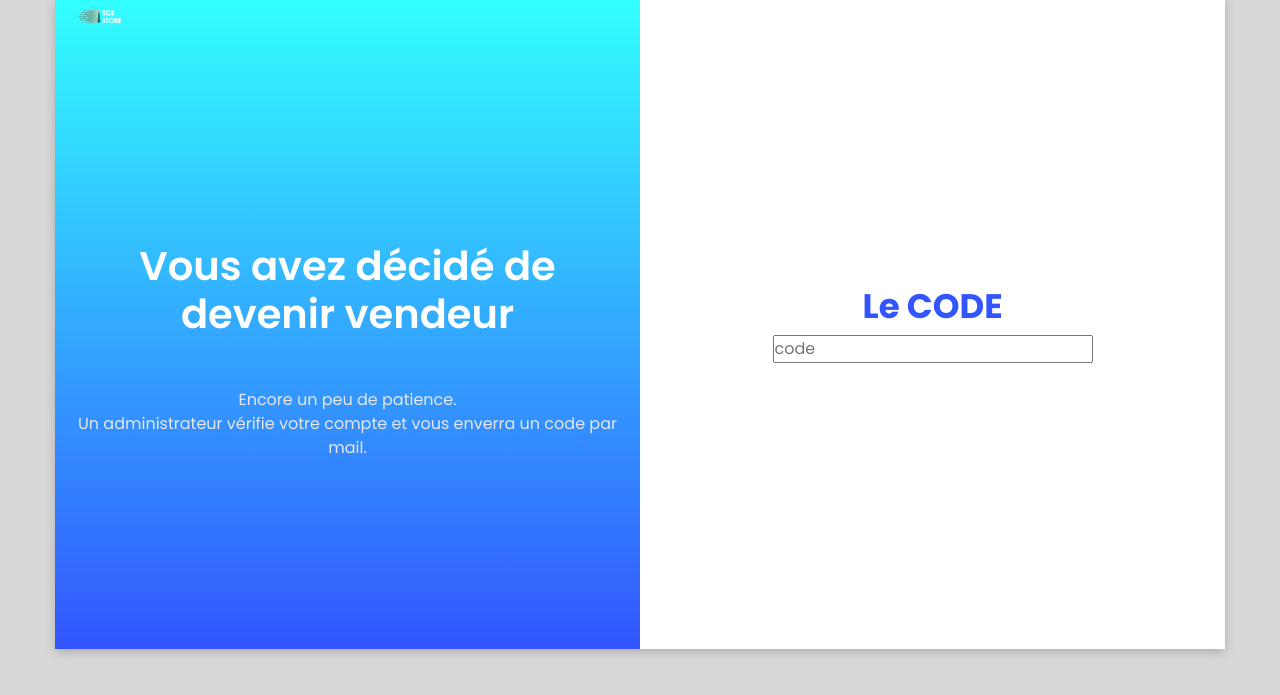
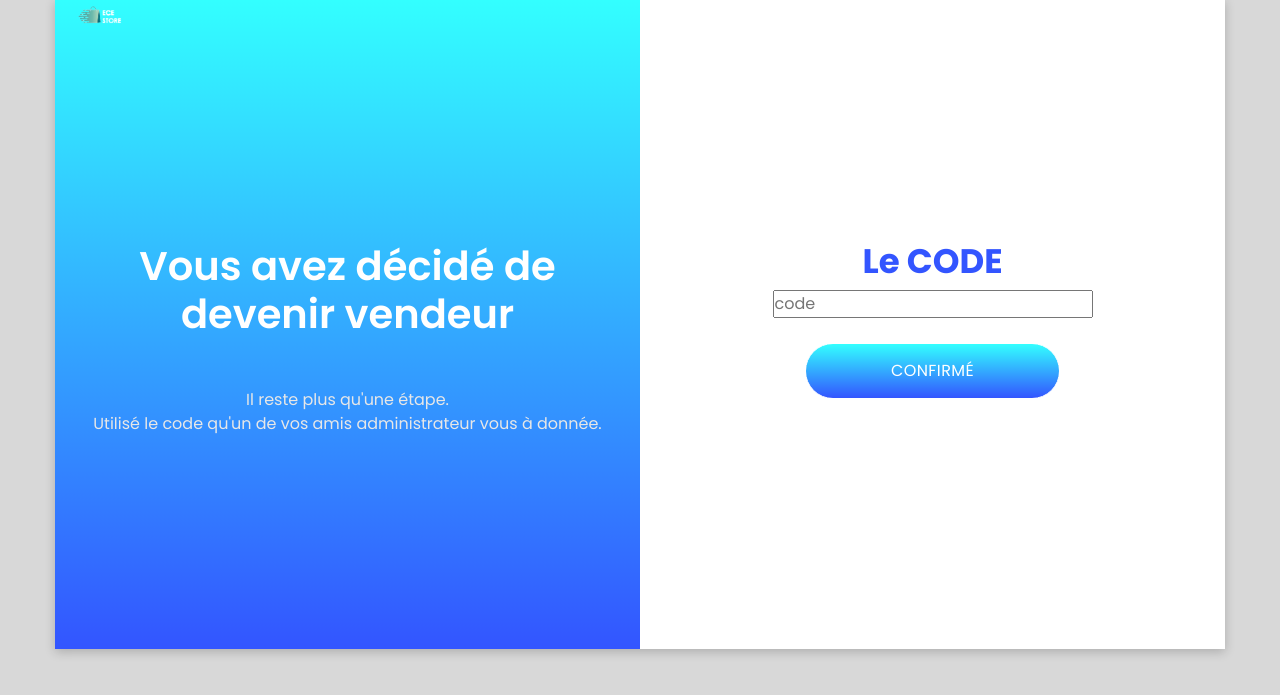
Before and after one commit to kassim0/ECE_Commerce, a PHP site: page /attentevendeur1 in a window 1280 px wide. Shown: the part 105-800 px from the top of the page. Run offline with PHP 8.4, Linux system fonts and the light colour scheme; some libraries are stand-ins or nearby versions.

Commit message:
Update attentevendeur1.php

```diff
--- a/attentevendeur1.php
+++ b/attentevendeur1.php
@@ -62,9 +62,10 @@
                     <div class="b-logo swift_left">
                         <img src="logoShopECE.png" class="img-fluid">
                     </div>
+
                     <div class="b-title text-center">
                         <h1 class="user_title">Vous avez décidé de devenir vendeur</h1>
-                        <p>Encore un peu de patience.<br>Un administrateur vérifie votre compte et vous enverra un code par mail.</p>
+                        <p>Il reste plus qu'une étape.<br>Utilisé le code qu'un de vos amis administrateur vous à donnée.</p>
                         <!-- <button type="button" name="signin" ><a href="connexion.html"> Vendeur</a></button> -->
                     </div>
                 </div>
@@ -74,10 +75,13 @@
 
                 <div class="col-xs-12 col-sm-6 col-md-6 col-lg-6">
                     <div class="b-form text-center">
+                        <form method="post" action="compte.php">
                         <div class="b-form-title">
                             <h1 class="user_title">Le CODE</h1>
                         </div>
-                        <input type="password"  id="inputPassword" placeholder="code">
+
+                        <input type="number"  name="code" placeholder="code">
+                        <button type="submit" name="confirme" class="btn btn-primary mb-2">Confirmé</button>
                             <!-- <button type="submit" name="signup" class="sign_up">Acheteur</button> -->
                         </form>
                     </div>
```
